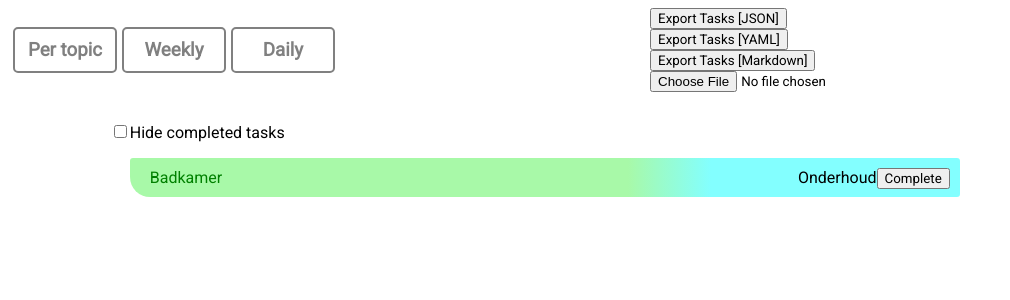
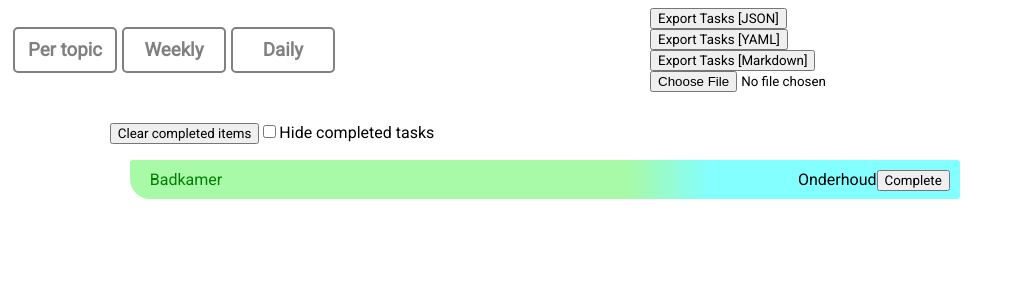
Before and after one commit to ElmoreV/TaskPlanner_javareact, a React (Create React App) app: page / in a window 1280 px wide. Both pictures are taken after a click on the element "Weekly". Shown: the top 300 px of the page, without its empty margins (0-1010 px from the left). Built offline with nearby package versions, Linux system fonts and the light colour scheme.

Commit message:
Added button to clear the weekly/planned list

```diff
--- a/src/PlannedList.js
+++ b/src/PlannedList.js
@@ -14,10 +14,19 @@ const PlannedList = (props) => {
     const onHideCompletedItemsChange = () => {
         setHideCompletedItems(!hideCompletedItems)
     }
+
+    const onClearCompletedItems = () => {
+        let newTasks = [...tasks]
+        newTasks = newTasks.map((task) => (task.completed && task.thisWeek) ? { ...task, thisWeek: false } : task)
+        setTasks(newTasks)
+    }
+
+
     sanitizeWeekOrderIndex(setTasks, tasks)
 
     return (
         <div className='planned-list'>
+            <button onClick={onClearCompletedItems}>Clear completed items</button>
             <label><input
                 type="checkbox"
                 name='HideCompletedItems'
```
Also changed, not shown: Erger.txt.
